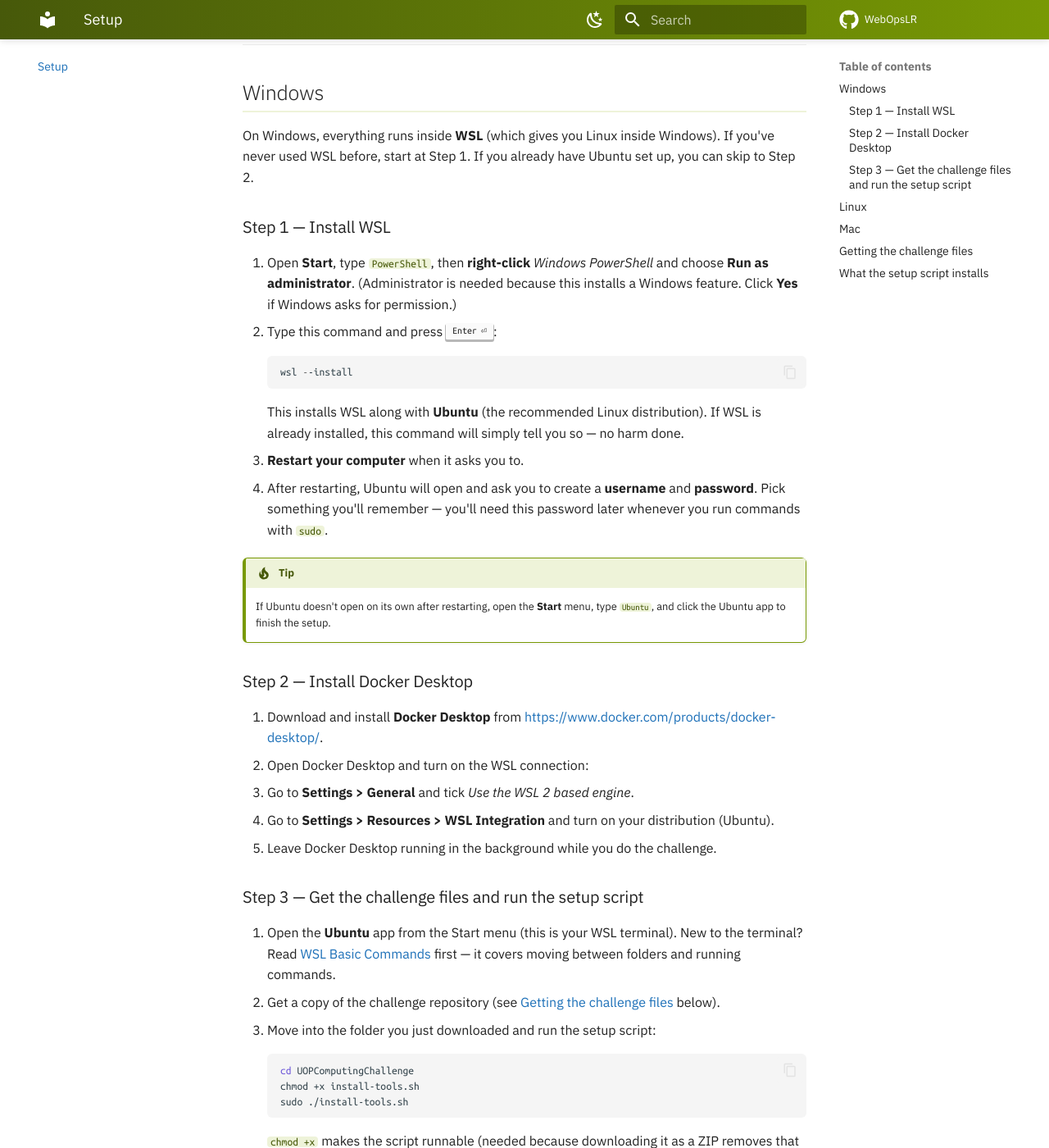
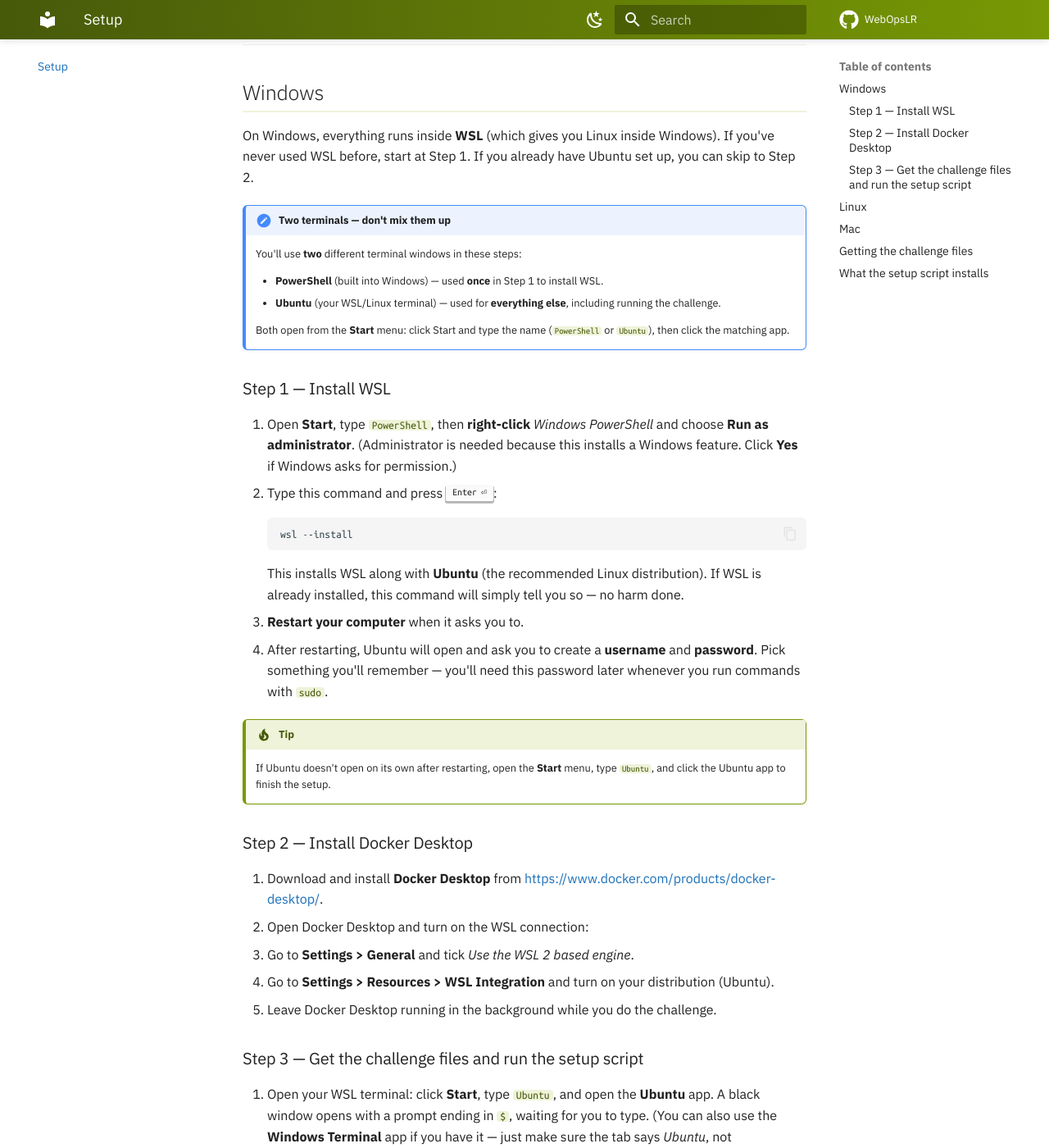
Before and after one commit to WebOpsLR/webopslr.github.io, an MkDocs documentation site: the page built from docs/setup.md, in a window 1280 px wide and 1400 px high, scrolled down 522 px. Shown: the whole window at 82% size. Built offline with MkDocs 1.6.1 and Material for MkDocs 9.7.7, drawn with Linux system fonts in a browser that asks for light colours; comment, search, counter and statistics services are not loaded; some of the changed text lies outside the part shown.

Commit message:
Feat: Add desc for terminals

```diff
--- a/docs/setup.md
+++ b/docs/setup.md
@@ -24,6 +24,17 @@ or Mac).
 On Windows, everything runs inside **WSL** (which gives you Linux inside
 Windows). If you've never used WSL before, start at Step 1. If you already have
 Ubuntu set up, you can skip to Step 2.
+
+!!! note "Two terminals — don't mix them up"
+    You'll use **two** different terminal windows in these steps:
+
+    - **PowerShell** (built into Windows) — used **once** in Step 1 to install
+      WSL.
+    - **Ubuntu** (your WSL/Linux terminal) — used for **everything else**,
+      including running the challenge.
+
+    Both open from the **Start** menu: click Start and type the name
+    (`PowerShell` or `Ubuntu`), then click the matching app.
 
 ### Step 1 — Install WSL
 
@@ -58,9 +69,12 @@ Ubuntu set up, you can skip to Step 2.
 
 ### Step 3 — Get the challenge files and run the setup script
 
-1. Open the **Ubuntu** app from the Start menu (this is your WSL terminal). New
-   to the terminal? Read [WSL Basic Commands](hints.md#wsl-basic-commands)
-   first — it covers moving between folders and running commands.
+1. Open your WSL terminal: click **Start**, type `Ubuntu`, and open the
+   **Ubuntu** app. A black window opens with a prompt ending in `$`, waiting for
+   you to type. (You can also use the **Windows Terminal** app if you have it —
+   just make sure the tab says *Ubuntu*, not *PowerShell*.) New to the terminal?
+   Read [WSL Basic Commands](hints.md#wsl-basic-commands) first — it covers
+   moving between folders and running commands.
 2. Get a copy of the challenge repository (see
    [Getting the challenge files](#getting-the-challenge-files) below).
 3. Move into the folder you just downloaded and run the setup script:
```
